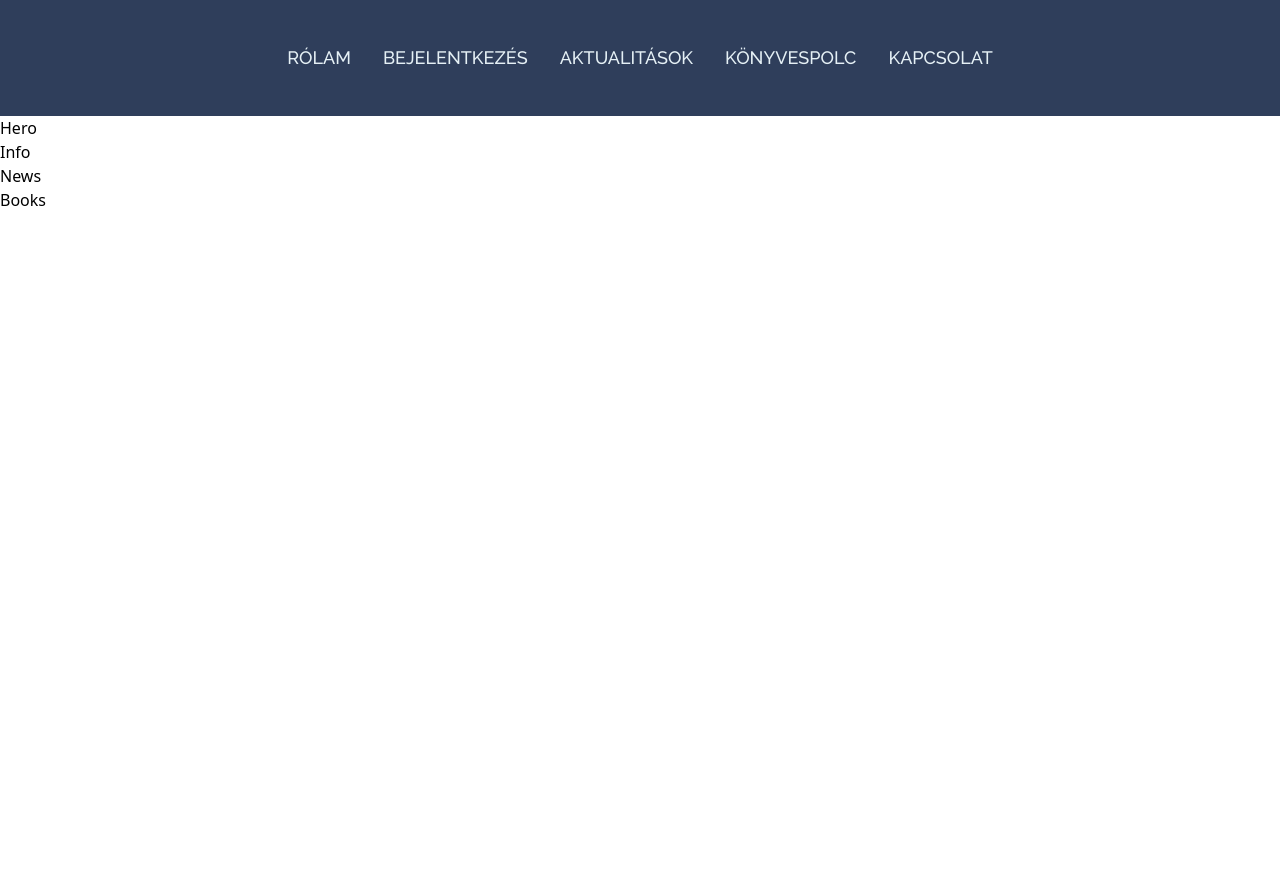
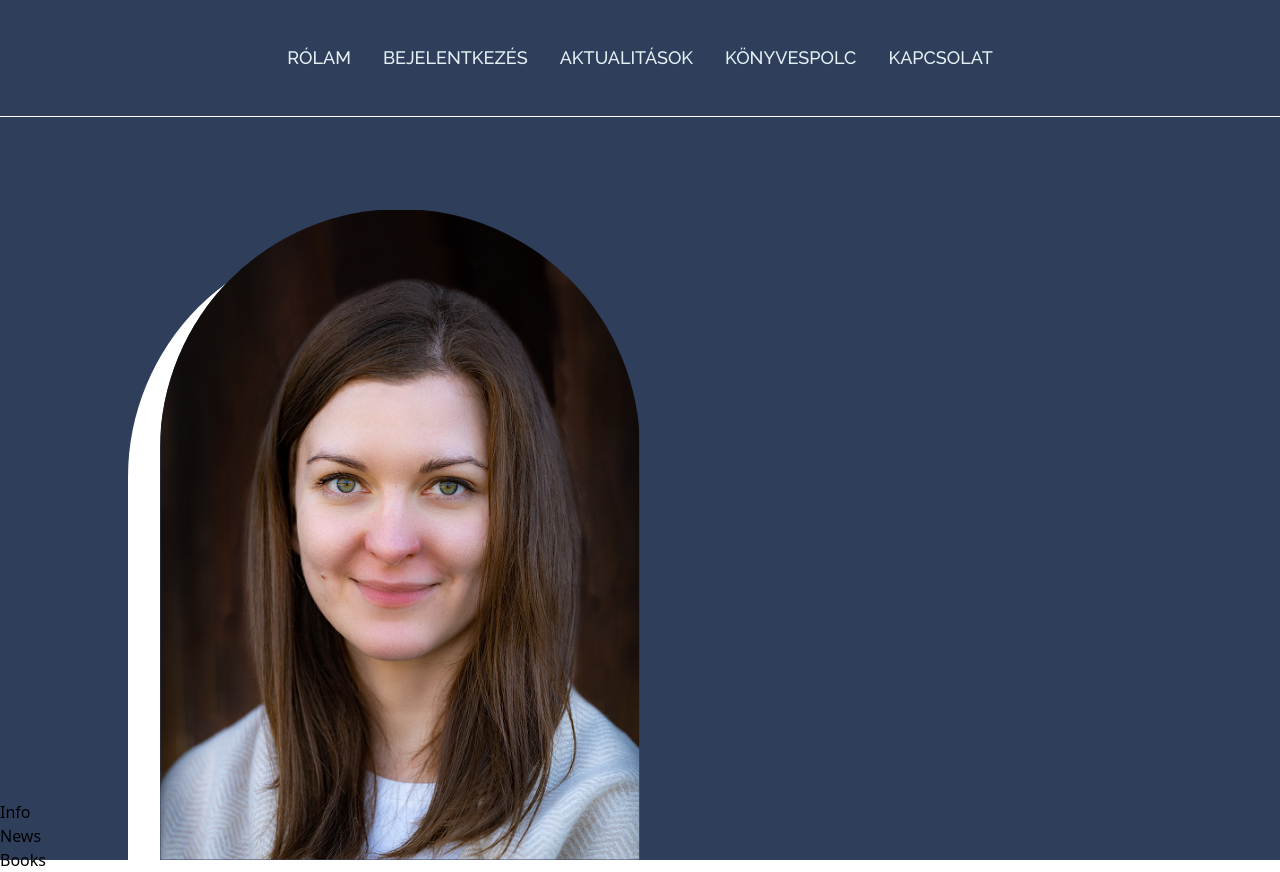
Before and after one commit to perneszmatyi/alexandra, a React (Vite) app: page / in a window 1280 px wide. Before the commit the page ends 800 px from the top, so only its background shows below. Built offline with nearby package versions, Linux system fonts and the light colour scheme; a web font is replaced by a local one.

Commit message:
Add portrait

```diff
--- a/src/App.tsx
+++ b/src/App.tsx
@@ -3,8 +3,10 @@ import { Header, Hero, Info, News, Books } from "./components";
 function App() {
   return (
     <div>
-      <Header />
-      <Hero />
+      <div className="flex flex-col h-screen">
+        <Header />
+        <Hero />
+      </div>
       <Info />
       <News />
       <Books />
--- a/src/components/Hero/hero.tsx
+++ b/src/components/Hero/hero.tsx
@@ -1,7 +1,17 @@
+import portrait from "../../assets/portrait.png";
+
 export const Hero = () => {
   return (
-    <div>
-      <h1>Hero</h1>
+    <div className="w-full flex-grow border-t border-white bg-blue-main">
+      <div className="flex  w-3/4 mx-auto mt-23">
+        <div className="flex justify-end h-full w-1/2 ">
+          <img
+            src={portrait}
+            className="rounded-t-full bg-cover bg-center w-[100%] max-w-[535px]  shadow-[-2rem_1.75rem_0_0_#ffffff]"
+          />
+        </div>
+        <div></div>
+      </div>
     </div>
   );
 };
```
Also changed, not shown: src/assets/portrait.png (added).
